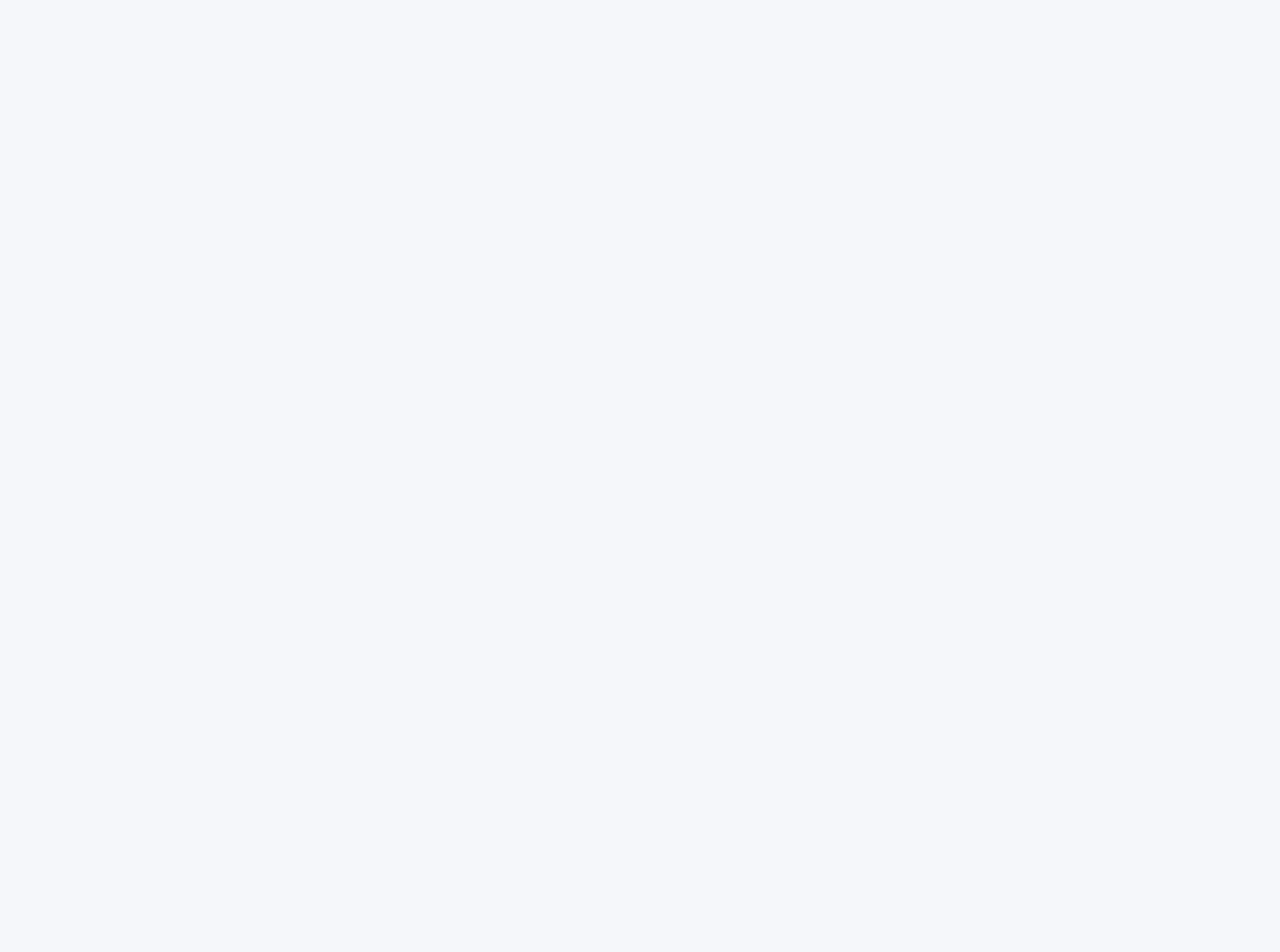
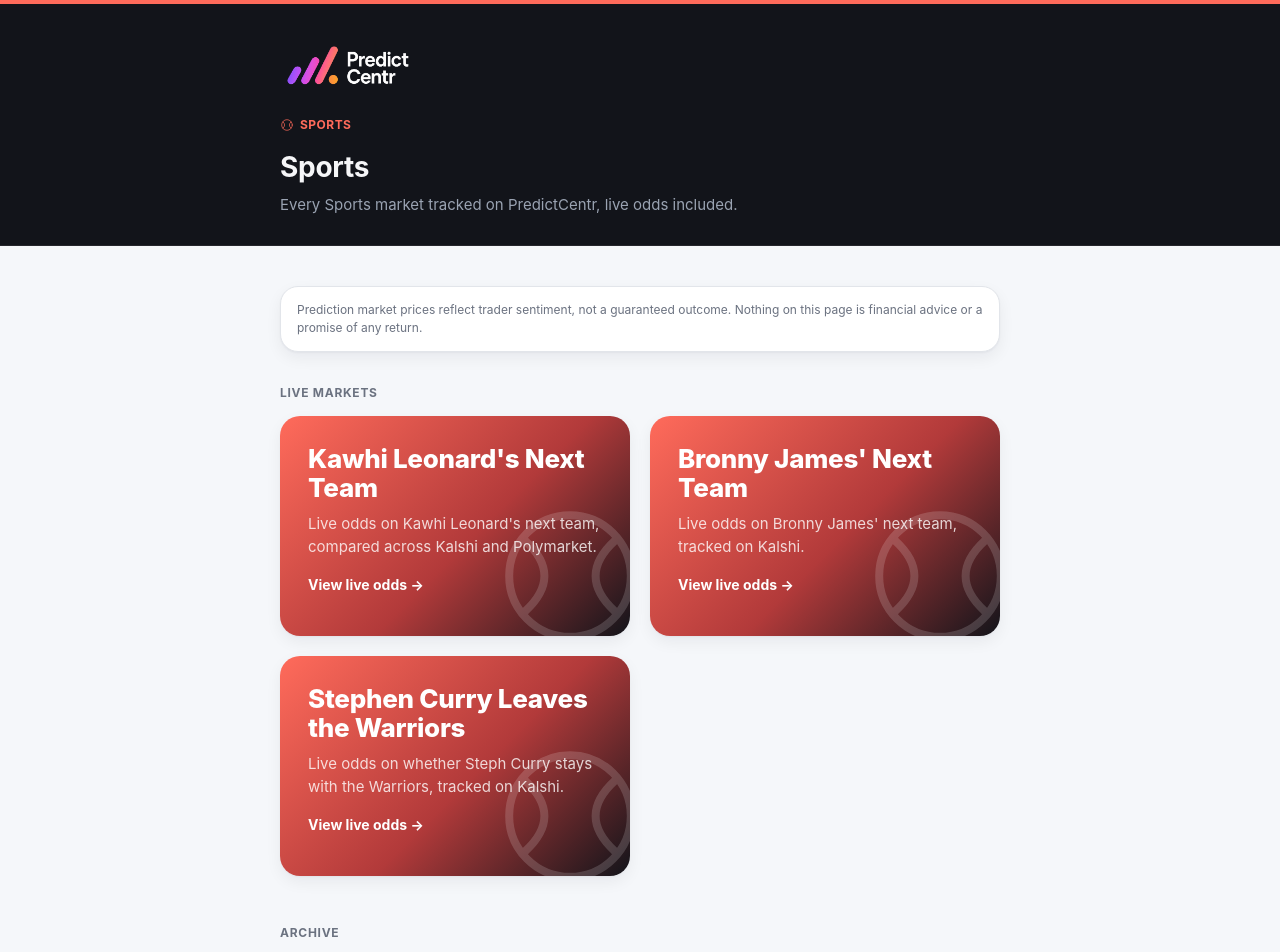
Before and after one commit to predictfiles/PredictCentr, a Next.js app: page /sports in a window 1280 px wide. Before the commit this address had no page. Shown: the top 952 px of the page. Before the commit the page ends 800 px from the top, so only its background shows below. Built offline with nearby package versions, Linux system fonts and the light colour scheme; no server answers.

Commit message:
Add category listing pages and homepage category nav bar

```diff
--- a/app/globals.css
+++ b/app/globals.css
@@ -196,6 +196,53 @@ a {
 
 .category-tag-culture {
   color: var(--culture);
+}
+
+/* Homepage category nav -- links to each category's own listing page
+   (/politics, /sports, /culture), colored the same as that category's
+   bento cards so it reads as the same visual language. */
+.category-nav {
+  display: flex;
+  flex-wrap: wrap;
+  gap: 12px;
+  margin-bottom: 28px;
+}
+
+.category-nav-link {
+  display: inline-flex;
+  align-items: center;
+  gap: 8px;
+  padding: 10px 18px;
+  border-radius: 999px;
+  color: #fff;
+  font-weight: 700;
+  font-size: 14px;
+  text-decoration: none;
+  box-shadow: var(--card-shadow);
+  transition: transform 150ms ease, box-shadow 150ms ease;
+}
+
+.category-nav-link:hover {
+  transform: translateY(-2px);
+  box-shadow: var(--card-shadow-hover);
+}
+
+.category-nav-icon {
+  width: 16px;
+  height: 16px;
+  flex-shrink: 0;
+}
+
+.category-nav-link-politics {
+  background: linear-gradient(135deg, var(--politics) 0%, var(--politics-deep) 100%);
+}
+
+.category-nav-link-sports {
+  background: linear-gradient(135deg, var(--sports) 0%, var(--sports-deep) 100%);
+}
+
+.category-nav-link-culture {
+  background: linear-gradient(135deg, var(--culture) 0%, var(--culture-deep) 100%);
 }
 
 .header-inner {
--- a/app/page.tsx
+++ b/app/page.tsx
@@ -4,6 +4,7 @@ import { BentoMarketCard } from "@/components/BentoMarketCard";
 import { MarketCard } from "@/components/MarketCard";
 import { TopNewsStories } from "@/components/TopNewsStories";
 import { TrendingOnX } from "@/components/TrendingOnX";
+import { CategoryNav } from "@/components/CategoryNav";
 import trending from "@/data/trending.json";
 import type { OddsResponse, TrendingItem } from "@/lib/types";
 
@@ -64,6 +65,7 @@ export default async function Home() {
             Compare live prediction market prices, discover what's moving
             them, and make better-informed decisions.
           </p>
+          <CategoryNav />
         </div>
       </header>
 
--- /dev/null
+++ b/app/sports/page.tsx
@@ -0,0 +1,13 @@
+import type { Metadata } from "next";
+import { CategoryPage } from "@/components/CategoryPage";
+
+export const revalidate = 30;
+
+export const metadata: Metadata = {
+  title: "Sports",
+  description: "Every Sports market tracked on PredictCentr, live odds included.",
+};
+
+export default function Page() {
+  return <CategoryPage category="sports" />;
+}
--- /dev/null
+++ b/components/CategoryPage.tsx
@@ -0,0 +1,89 @@
+import Link from "next/link";
+import { markets, CATEGORY_LABELS } from "@/lib/markets";
+import { loadOutcomeOdds } from "@/lib/oddsLoader";
+import { BentoMarketCard } from "@/components/BentoMarketCard";
+import { MarketCard } from "@/components/MarketCard";
+import { CategoryIcon } from "@/components/CategoryIcon";
+import type { MarketConfig, OddsResponse } from "@/lib/types";
+
+/**
+ * Shared by the three static category routes (app/politics, app/sports,
+ * app/culture) so adding a fourth category later is a one-file change here
+ * instead of three. Static routes, not a dynamic [category] segment --
+ * Next.js won't allow a dynamic segment as a sibling of the [...slug]
+ * catch-all at the same level, so each category gets its own literal folder
+ * that just calls this with a hardcoded category.
+ */
+export async function CategoryPage({ category }: { category: MarketConfig["category"] }) {
+  const categoryMarkets = markets.filter((m) => m.category === category);
+  const liveMarkets = categoryMarkets.filter((m) => !m.content.settled);
+  const archivedMarkets = categoryMarkets.filter((m) => m.content.settled);
+
+  const oddsByMarket = new Map<string, Record<string, OddsResponse>>();
+  await Promise.all(
+    liveMarkets.map(async (market) => {
+      const slugPath = market.slug.join("/");
+      const entries = await Promise.all(
+        market.outcomes.map(
+          async (outcome) => [outcome.id, await loadOutcomeOdds(outcome)] as const
+        )
+      );
+      oddsByMarket.set(slugPath, Object.fromEntries(entries));
+    })
+  );
+
+  return (
+    <>
+      <header className={`header header-accent-${category}`}>
+        <div className="header-inner">
+          <Link className="brand" href="/">
+            {/* eslint-disable-next-line @next/next/no-img-element */}
+            <img src="/logo-full.png" alt="PredictCentr" className="brand-logo" />
+          </Link>
+          <div className={`category-tag category-tag-${category}`}>
+            <CategoryIcon category={category} className="category-tag-icon" />
+            {CATEGORY_LABELS[category]}
+          </div>
+          <h1 className="title">{CATEGORY_LABELS[category]}</h1>
+          <p className="subtitle">
+            Every {CATEGORY_LABELS[category]} market tracked on PredictCentr, live odds included.
+          </p>
+        </div>
+      </header>
+
+      <main className="wrap">
+        <div className="disclaimer">
+          Prediction market prices reflect trader sentiment, not a guaranteed
+          outcome. Nothing on this page is financial advice or a promise of any
+          return.
+        </div>
+
+        {liveMarkets.length > 0 && (
+          <section className="section">
+            <div className="section-label">Live Markets</div>
+            <div className="bento-grid">
+              {liveMarkets.map((market) => (
+                <BentoMarketCard
+                  key={market.slug.join("/")}
+                  market={market}
+                  initialOdds={oddsByMarket.get(market.slug.join("/")) ?? {}}
+                />
+              ))}
+            </div>
+          </section>
+        )}
+
+        {archivedMarkets.length > 0 && (
+          <section className="section">
+            <div className="section-label">Archive</div>
+            <div className="market-card-list">
+              {archivedMarkets.map((market) => (
+                <MarketCard key={market.slug.join("/")} market={market} initialOdds={{}} />
+              ))}
+            </div>
+          </section>
+        )}
+      </main>
+    </>
+  );
+}
```
Also changed, not shown: app/culture/page.tsx (added, +13 -0 lines), app/politics/page.tsx (added, +13 -0 lines), components/CategoryNav.tsx (added, +28 -0 lines).
